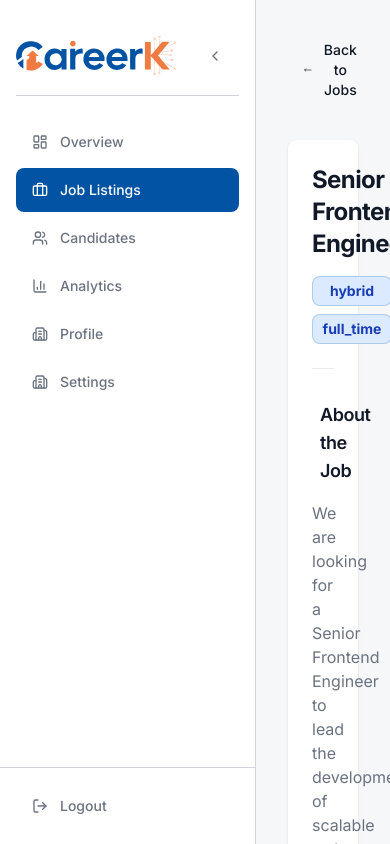
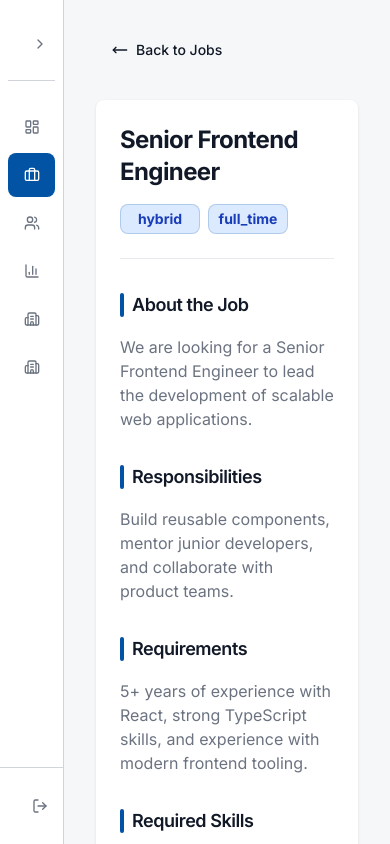
Before and after one commit to omarMo7amed/careerk, a Next.js app: page /dashboard/company/job-listings/1 in a window 390 px wide. Built offline with nearby package versions, Linux system fonts and the light colour scheme.

Commit message:
Refactor sidebar responsive

```diff
--- a/src/widgets/side-bar/ui/SideBarLayout.tsx
+++ b/src/widgets/side-bar/ui/SideBarLayout.tsx
@@ -1,4 +1,5 @@
 "use client";
+
 import {
   Briefcase,
   Users,
@@ -12,7 +13,7 @@ import Image from "next/image";
 import Link from "next/link";
 import { SideBarNavItem } from "./SideBarNavItem";
 import { useState } from "react";
-import { Button } from "@/shared";
+import { Button, cn } from "@/shared";
 
 const companyNavItems = [
   {
@@ -26,15 +27,11 @@ const companyNavItems = [
     href: "/dashboard/company/job-listings",
   },
   { name: "Candidates", icon: Users, href: "/dashboard/company/candidates" },
-  {
-    name: "Analytics",
-    icon: BarChart3,
-    href: "/dashboard/company/analytics",
-  },
+  { name: "Analytics", icon: BarChart3, href: "/dashboard/company/analytics" },
   { name: "Profile", icon: Building2, href: "/dashboard/company/profile" },
   { name: "Settings", icon: Building2, href: "/dashboard/company/settings" },
 ];
-// jobseeker icons will change
+
 const jobseekerNavItems = [
   {
     name: "Overview",
@@ -55,29 +52,46 @@ const jobseekerNavItems = [
   { name: "Profile", icon: Building2, href: "/dashboard/jobseeker/profile" },
   { name: "Settings", icon: Building2, href: "/dashboard/jobseeker/settings" },
 ];
+
 type SideBarLayoutProps = {
   role: "company" | "jobseeker";
 };
+
 export function SideBarLayout({ role }: SideBarLayoutProps) {
-  const [collapsed, setCollapsed] = useState(false);
+  const [open, setOpen] = useState(false);
   const navItems = role === "company" ? companyNavItems : jobseekerNavItems;
 
   return (
+    <>
+      {/* Backdrop — only on md and below, only when open */}
+      {open && (
+        <div
+          onClick={() => setOpen(false)}
+          className="fixed inset-0 z-40 bg-black/50 backdrop-blur-sm lg:hidden"
+        />
+      )}
+
       <aside
-      style={{
-        width: collapsed ? "80px" : "256px",
-        transition: "width 300ms cubic-bezier(0.4, 0, 0.2, 1)",
-      }}
-      className="border-r border-border h-screen flex flex-col bg-bg-surface overfl,ow-y-auto"
+        className={cn(
+          "h-screen flex flex-col bg-bg-surface border-r border-border overflow-hidden",
+          "transition-[width] duration-300 ease-in-out]",
+
+          // Desktop (lg+): always full width
+          "lg:relative lg:w-64",
+
+          // Below lg: fixed overlay, icon rail by default, full width when open
+          "fixed inset-y-0 left-0 z-50",
+          open ? "w-full sm:w-64 shadow-2xl" : "w-16",
+        )}
       >
-      <div className="p-4 flex-1">
-        {/* Logo */}
+        <div className="p-2 lg:p-4 flex-1 overflow-y-auto overflow-x-hidden">
           <div
-          style={{ justifyContent: collapsed ? "center" : "space-between" }}
-          className="flex items-center mb-6 py-5 border-b ,border-border"
+            className={`flex items-center justify-between lg:justify-start mb-6 px-2 py-5 border-b border-border`}
           >
-          {!collapsed && (
-            <Link href="/" className="flex items-center">
+            <Link
+              href="/"
+              className={`flex items-center overflow-hidden  ${open && "w-auto"}`}
+            >
               <Image
                 src="/logo-light.svg"
                 alt="Careerk Logo"
@@ -86,24 +100,21 @@ export function SideBarLayout({ role }: SideBarLayoutProps) {
                 priority
               />
             </Link>
-          )}
 
-          {/* Collapse toggle */}
-          <Button
-            onClick={() => setCollapsed((prev) => !prev)}
-            variant="ghost"
-            className="cursor-pointer"
-          >
+            {/* Toggle — only below lg */}
+            <div className="cursor-pointer lg:hidden">
+              <Button onClick={() => setOpen((prev) => !prev)} variant="ghost">
                 <ChevronLeft
-              className="w-4 h-4 transition-transform duration-300 text-text-secondary"
+                  className="w-4 h-4 text-text-secondary transition-transform duration-300"
                   style={{
-                transform: collapsed ? "rotate(180deg)" : "rotate(0deg)",
+                    transform: open ? "rotate(0deg)" : "rotate(180deg)",
                   }}
                 />
               </Button>
             </div>
+          </div>
 
-        {/* Navigation Items */}
+          {/* Navigation */}
           <nav className="space-y-1">
             {navItems.map((item) => {
               const Icon = item.icon;
@@ -112,10 +123,20 @@ export function SideBarLayout({ role }: SideBarLayoutProps) {
                   key={item.name}
                   href={item.href}
                   variant="primary"
+                  onClick={() => setOpen(false)}
                 >
-                <Icon className="w-4 h-4" />
+                  <Icon className="w-4 h-4 shrink-0" />
+                  {/* Always show label on lg; show only when open on smaller */}
+                  <span className="hidden lg:inline-block whitespace-nowrap">
+                    {item.name}
+                  </span>
                   <span
-                  className={`${collapsed ? "hidden" : "flex items-center"} `}
+                    className="lg:hidden whitespace-nowrap overflow-hidden"
+                    style={{
+                      opacity: open ? 1 : 0,
+                      width: open ? "auto" : 0,
+                      transition: "opacity 150ms ease, width 300ms ease",
+                    }}
                   >
                     {item.name}
                   </span>
@@ -125,15 +146,29 @@ export function SideBarLayout({ role }: SideBarLayoutProps) {
           </nav>
         </div>
 
-      {/* Logout Button */}
-      <div className="p-4 border-t border-border ">
+        {/* Logout */}
+        <div className="p-4 border-t border-border">
           <SideBarNavItem href="/" variant="ghost">
-          <LogOut className="w-4 h-4" />
-          <span className={`${collapsed ? "hidden" : "flex items-center"} `}>
+            <LogOut className="w-4 h-4 shrink-0" />
+            <span className="hidden lg:inline-block whitespace-nowrap">
+              Logout
+            </span>
+            <span
+              className="lg:hidden whitespace-nowrap overflow-hidden"
+              style={{
+                opacity: open ? 1 : 0,
+                width: open ? "auto" : 0,
+                transition: "opacity 150ms ease, width 300ms ease",
+              }}
+            >
               Logout
             </span>
           </SideBarNavItem>
         </div>
       </aside>
+
+      {/* In-flow spacer on md and below so content doesn't go under the fixed sidebar */}
+      <div className="w-16 shrink-0 lg:hidden" />
+    </>
   );
 }
--- a/src/widgets/side-bar/ui/SideBarNavItem.tsx
+++ b/src/widgets/side-bar/ui/SideBarNavItem.tsx
@@ -8,11 +8,13 @@ interface SideBarNavItemProps {
   variant?: "primary" | "ghost";
   href?: string;
   children: React.ReactNode;
+  onClick?: () => void;
 }
 
 export function SideBarNavItem({
   variant = "primary",
   href = "/",
+  onClick,
   children,
 }: SideBarNavItemProps) {
   const pathname = usePathname();
@@ -26,6 +28,7 @@ export function SideBarNavItem({
   return (
     <Link
       href={href}
+      onClick={onClick}
       className={cn(
         baseStyles,
         variant == "primary" ? primaryStyle : ghostStyle,
```
Lines whose indentation alone changed are shown as unchanged.
